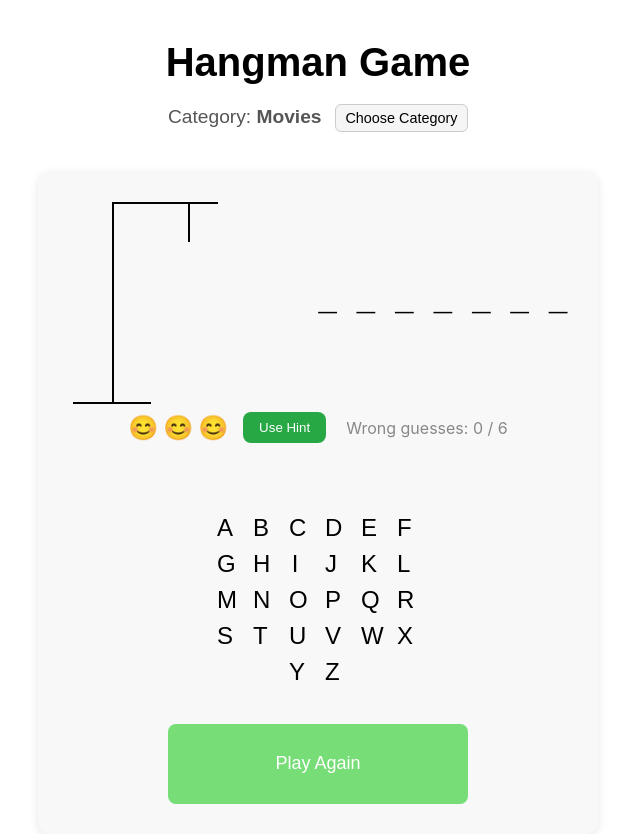
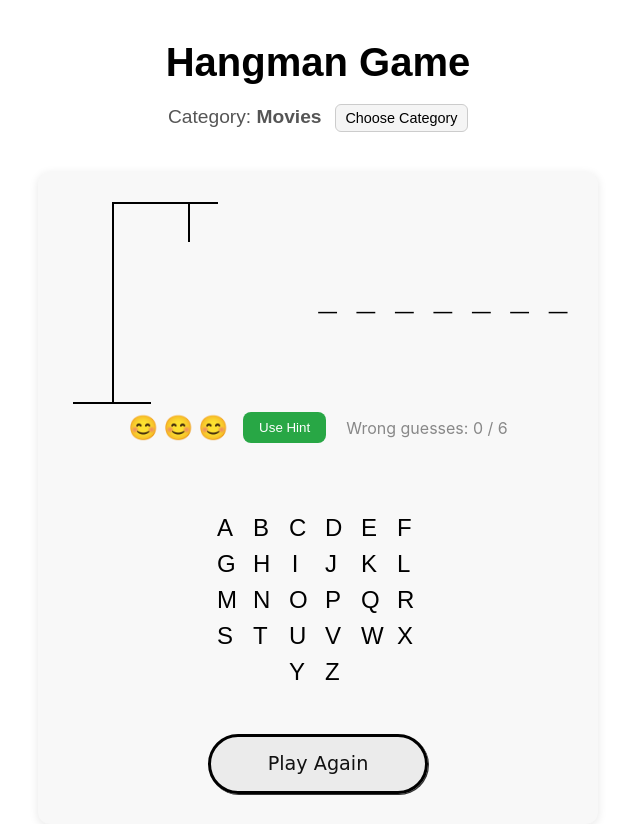
Before and after one commit to olkoki/React_Project, a React (Create React App) app in the folder hangman-game/: page / in a window 1280 px wide. Shown: the whole page, without its empty margins (322-962 px from the left). Built offline with nearby package versions, Linux system fonts and the light colour scheme; no server answers.

Commit message:
updated the syle of play again button

```diff
--- a/hangman-game/src/components/GameBoard.jsx
+++ b/hangman-game/src/components/GameBoard.jsx
@@ -1,4 +1,4 @@
-import React from "react";
+import React, { useState } from "react";
 import Keyboard from "./Keyboard";
 import HangmanDrawing from "./HangmanDrawing";
 import Header from "./Header";
@@ -20,6 +20,7 @@ export default function GameBoard({
   openCategoriesOverlay,
   selectedCategoryName,
 }) {
+  const [hoverReset, setHoverReset] = useState(false)
   return (
     <div style={{textAlign: "center", marginTop: "40px"}}>
       <Header
@@ -90,22 +91,31 @@ export default function GameBoard({
 
         {/* Reset button */}
         <button
-            onClick={resetGame}
-            style={{
-            width: "300px",
-            height: "80px",
-            fontSize: "large",
-            marginTop: "20px",
+          onClick={resetGame}
+          onMouseEnter={() => setHoverReset(true)}
+          onMouseLeave={() => setHoverReset(false)}
+          style={{
+            width: "220px",               // slightly wider
+            height: "60px",
+            fontSize: "1.2rem",
+            marginTop: "30px",
             padding: "10px 20px",
-            borderRadius: "8px",
-            backgroundColor: "	#77dd77",
-            color: "white",
-            border: "none",
+            borderRadius: "30px",          // big radius = oval
+            backgroundColor: hoverReset ? "rgba(0,0,0,0.1)" : "rgba(0,0,0,0.05)",
+            color: hoverReset ? "#000" : "#111",
+            border: "3px solid #000",
             cursor: "pointer",
-            }}
+            fontFamily: "'Comic Sans MS', 'Comic Neue', cursive",
+            transition: "all 0.2s ease-in-out",
+            boxShadow: hoverReset ? "2px 2px 0px #000" : "1px 1px 0px #333",
+            transform: hoverReset ? "scale(1.05) rotate(-1deg)" : "scale(1) rotate(0deg)",
+          }}
         >
-            Play Again
+          Play Again
         </button>
+
+
+
         </div>
     </div>
   );
```
